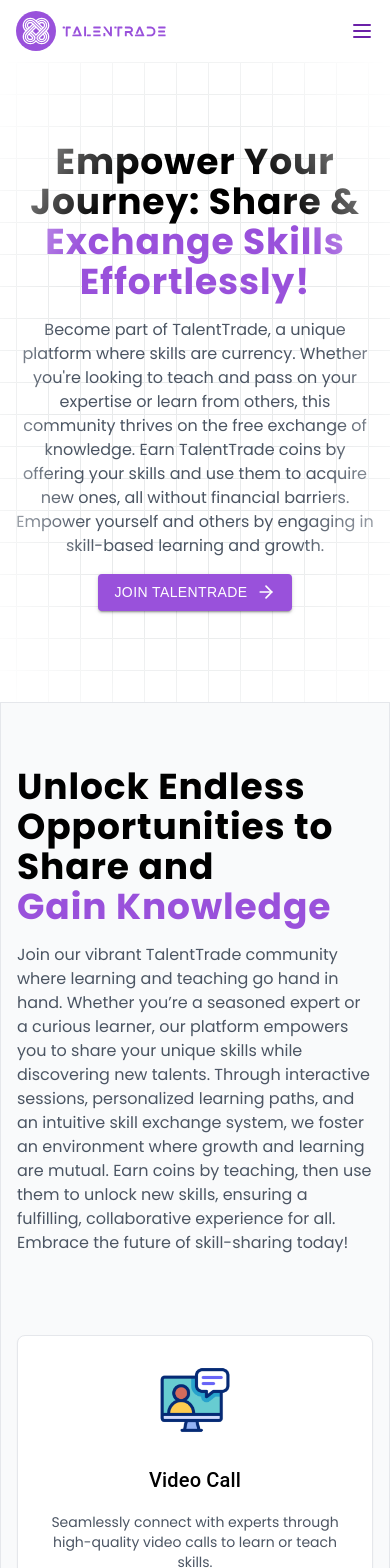
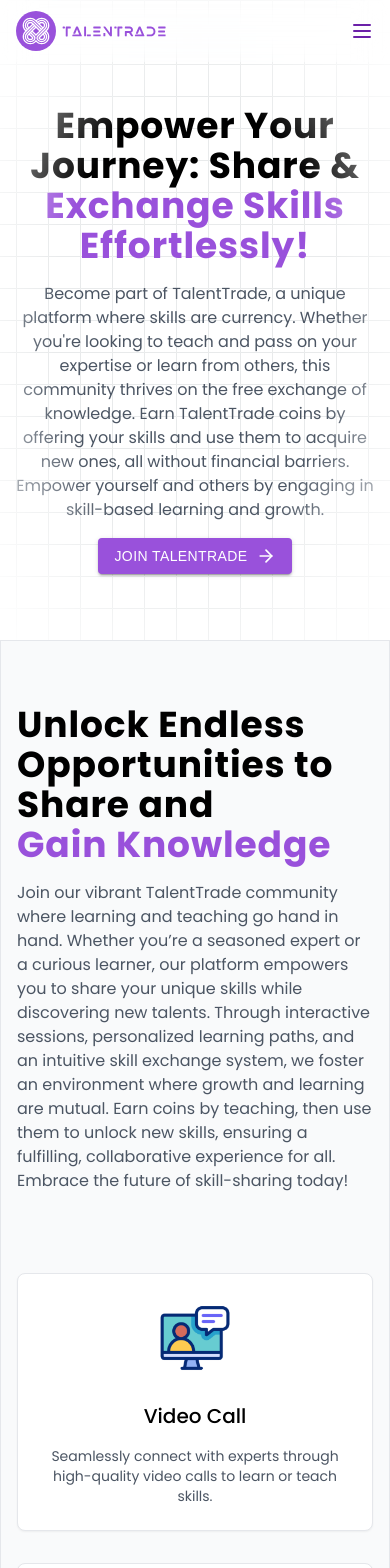
Before and after one commit to MOHDSAKIB-Krapton/talentrade-web, a React (Vite) app: page / in a window 390 px wide. Shown: the top 1568 px of the page. Built offline with nearby package versions, Linux system fonts and the light colour scheme.

Commit message:
Fixed hero section

```diff
--- a/src/components/Features/index.jsx
+++ b/src/components/Features/index.jsx
@@ -94,12 +94,7 @@ function Features() {
                 <div className="flex justify-center mb-4">
                   <img src={feature.icon} alt="icon gif" className="w-24" />
                 </div>
-                <Typography
-                  variant="h6"
-                  className="text-xl font-bold mb-2 poppins-semibold"
-                >
-                  {feature.title}
-                </Typography>
+                <h2 className="text-xl font-medium">{feature.title}</h2>
                 <p className="subheading text-sm">{feature.description}</p>
               </CardContent>
             </div>
--- a/src/components/HeroSection/index.jsx
+++ b/src/components/HeroSection/index.jsx
@@ -42,9 +42,9 @@ function HeroSection() {
       }}
     >
       {/* Radial gradient for the container to give a faded look */}
-      <div className="absolute pointer-events-none inset-0 flex items-center justify-center bg-white [mask-image:radial-gradient(ellipse_at_center,transparent_50%,black)]"></div>
+      <div className="absolute pointer-events-none inset-0 flex items-center justify-center bg-white [mask-image:radial-gradient(ellipse_at_center,transparent_50%,black)]" />
 
-      <section className="max-w-7xl mx-auto overflow-hidden flex flex-1">
+      <section className="max-w-7xl mx-auto overflow-hidden flex flex-1 self-center">
         <div className="flex-1 flex items-start lg:items-start pt-10 md:py-20">
           <div className="text-center space-y-4 px-4 py-10 w-full">
             <h1 className="heading">
--- a/src/components/Navbar/index.jsx
+++ b/src/components/Navbar/index.jsx
@@ -69,7 +69,7 @@ function Navbar({ links = navLinks, buttonText = "Start Learning" }) {
   };
 
   return (
-    <div className="w-full z-50 sticky backdrop-blur-lg top-0">
+    <div className="w-full z-50 fixed md:sticky backdrop-blur-lg top-0">
       <div className="w-full h-auto poppins-medium cursor-pointer z-20 sticky backdrop-blur-lg max-w-7xl mx-auto">
         <div className="w-full h-full flex justify-between items-center px-4 py-1.5">
           <a href="/" className="flex items-center space-x-1 cursor-pointer">
--- a/src/components/TeamSection/index.jsx
+++ b/src/components/TeamSection/index.jsx
@@ -102,7 +102,9 @@ const TeamSection = () => {
                 <h4 className="font-semibold text-xl">{member.name}</h4>
                 <p className="text-gray-600 font-semibold">{member.role}</p>
                 {/* Bio Section */}
-                <p className="mt-4 text-gray-500 text-sm">{member.bio}</p>
+                <p className="mt-4 text-gray-500 text-sm text-ellipsis line-clamp-3">
+                  {member.bio}
+                </p>
               </div>
             ))}
           </div>
```
Also changed, not shown: src/App.jsx (+1 -10 lines).
